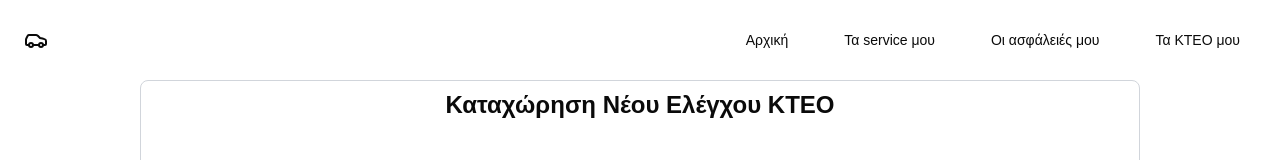
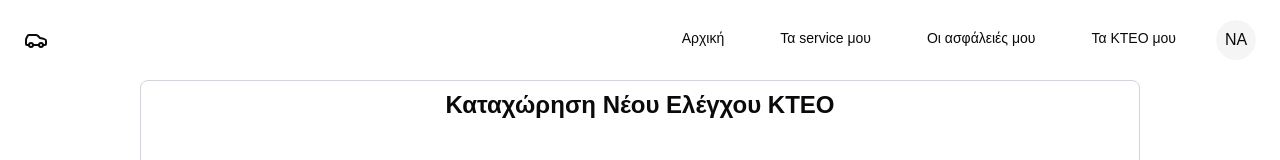
Before and after one commit to gianniszisakis/my_car_frontend, a Next.js app: page /kteo/newKteo in a window 1280 px wide. Shown: the top 160 px of the page. Built offline with nearby package versions, Linux system fonts and the light colour scheme; no server answers.

Commit message:
feat: Insert avatar in navbar.

```diff
--- a/components/navbar/navbar.tsx
+++ b/components/navbar/navbar.tsx
@@ -8,8 +8,13 @@ import {
 import { Button } from "@/components/ui/button";
 import Link from "next/link";
 import { Menu, Car } from "lucide-react";
+import { Avatar, AvatarFallback, AvatarImage } from "@/components/ui/avatar";
+import { useSession } from "next-auth/react";
 
 export default function Navbar() {
+  //Get user data from session
+  const { data: session, status } = useSession();
+
   const sheetStyles =
     "group inline-flex h-9 w-max items-center justify-center rounded-md bg-white px-4 py-2 text-sm font-medium transition-colors hover:bg-gray-100 hover:text-gray-900 focus:bg-gray-100 focus:text-gray-900 focus:outline-none disabled:pointer-events-none disabled:opacity-50 data-[active]:bg-gray-100/50 data-[state=open]:bg-gray-100/50 dark:bg-gray-950 dark:hover:bg-gray-800 dark:hover:text-gray-50 dark:focus:bg-gray-800 dark:focus:text-gray-50 dark:data-[active]:bg-gray-800/50 dark:data-[state=open]:bg-gray-800/50";
 
@@ -29,6 +34,16 @@ export default function Navbar() {
           <SheetDescription>
             Διαχειριστείτε όλες τις ενέργειες του αυτοκινήτου σας.
           </SheetDescription>
+          <div className="pt-4 flex flex-row items-center">
+            <Avatar>
+              <AvatarImage src={session?.user?.image ?? ""} />
+              <AvatarFallback>NA</AvatarFallback>
+            </Avatar>
+            <div className="flex flex-col">
+              <p className="pl-4 text-[12px]">{session?.user?.name ?? "-"}</p>
+              <p className="pl-4 text-[12px]">{session?.user?.email ?? "-"}</p>
+            </div>
+          </div>
           <Link href="/" className="mr-6 hidden lg:flex" prefetch={false}>
             <Car className="h-6 w-6" />
           </Link>
@@ -72,6 +87,10 @@ export default function Navbar() {
         <Link href="/kteo" className={sheetStyles} prefetch={false}>
           Τα ΚΤΕΟ μου
         </Link>
+        <Avatar>
+          <AvatarImage src={session?.user?.image ?? ""} />
+          <AvatarFallback>NA</AvatarFallback>
+        </Avatar>
       </nav>
     </header>
   );
--- /dev/null
+++ b/components/ui/avatar.tsx
@@ -0,0 +1,50 @@
+"use client"
+
+import * as React from "react"
+import * as AvatarPrimitive from "@radix-ui/react-avatar"
+
+import { cn } from "@/lib/utils"
+
+const Avatar = React.forwardRef<
+  React.ElementRef<typeof AvatarPrimitive.Root>,
+  React.ComponentPropsWithoutRef<typeof AvatarPrimitive.Root>
+>(({ className, ...props }, ref) => (
+  <AvatarPrimitive.Root
+    ref={ref}
+    className={cn(
+      "relative flex h-10 w-10 shrink-0 overflow-hidden rounded-full",
+      className
+    )}
+    {...props}
+  />
+))
+Avatar.displayName = AvatarPrimitive.Root.displayName
+
+const AvatarImage = React.forwardRef<
+  React.ElementRef<typeof AvatarPrimitive.Image>,
+  React.ComponentPropsWithoutRef<typeof AvatarPrimitive.Image>
+>(({ className, ...props }, ref) => (
+  <AvatarPrimitive.Image
+    ref={ref}
+    className={cn("aspect-square h-full w-full", className)}
+    {...props}
+  />
+))
+AvatarImage.displayName = AvatarPrimitive.Image.displayName
+
+const AvatarFallback = React.forwardRef<
+  React.ElementRef<typeof AvatarPrimitive.Fallback>,
+  React.ComponentPropsWithoutRef<typeof AvatarPrimitive.Fallback>
+>(({ className, ...props }, ref) => (
+  <AvatarPrimitive.Fallback
+    ref={ref}
+    className={cn(
+      "flex h-full w-full items-center justify-center rounded-full bg-muted",
+      className
+    )}
+    {...props}
+  />
+))
+AvatarFallback.displayName = AvatarPrimitive.Fallback.displayName
+
+export { Avatar, AvatarImage, AvatarFallback }
```
